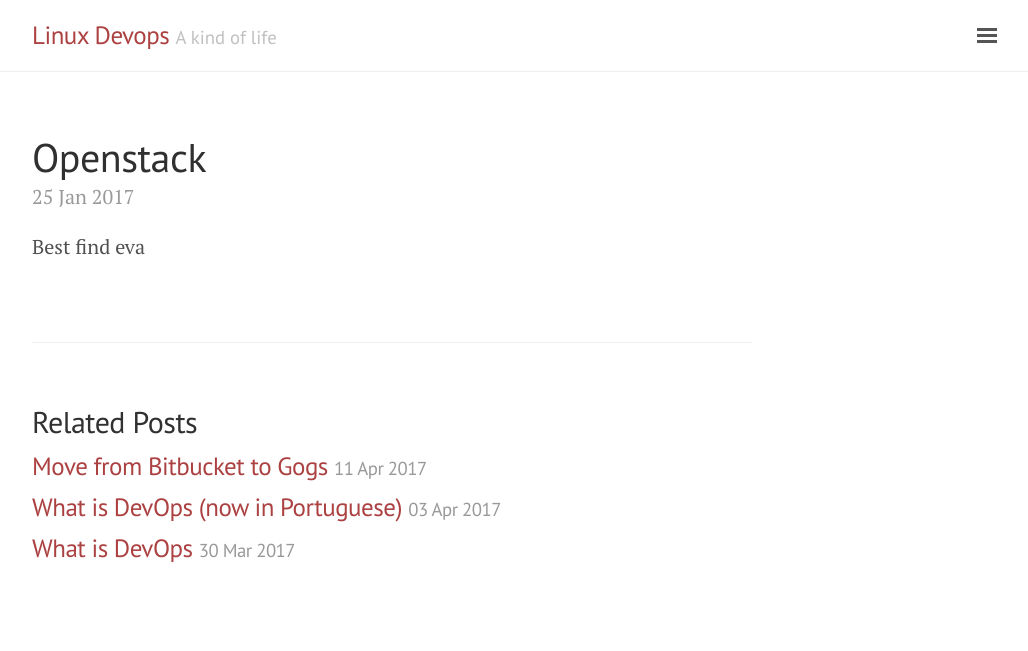
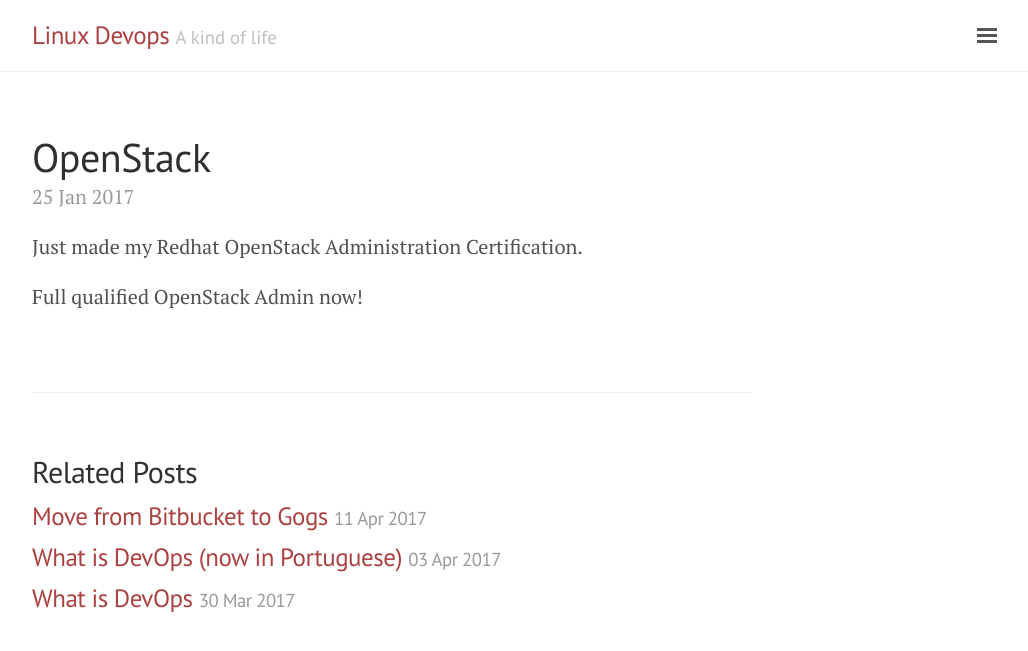
Before and after one commit to abacao/abacao.github.io, a Jekyll site: the page built from _posts/2017-01-25-openstack.md, in a window 1280 px wide. Shown: the top 651 px of the page, without its empty margins (248-1276 px from the left). Built offline with Jekyll 4.4.1, drawn with Linux system fonts in a browser that asks for light colours; our own code applies the rules of GitHub Pages for plain Markdown files.

Commit message:
new and old stuff

```diff
--- a/_posts/2017-01-25-openstack.md
+++ b/_posts/2017-01-25-openstack.md
@@ -1 +1,8 @@
-Best find eva
+---
+layout: post
+title: OpenStack
+---
+
+Just made my Redhat OpenStack Administration Certification.
+
+Full qualified OpenStack Admin now!
```
